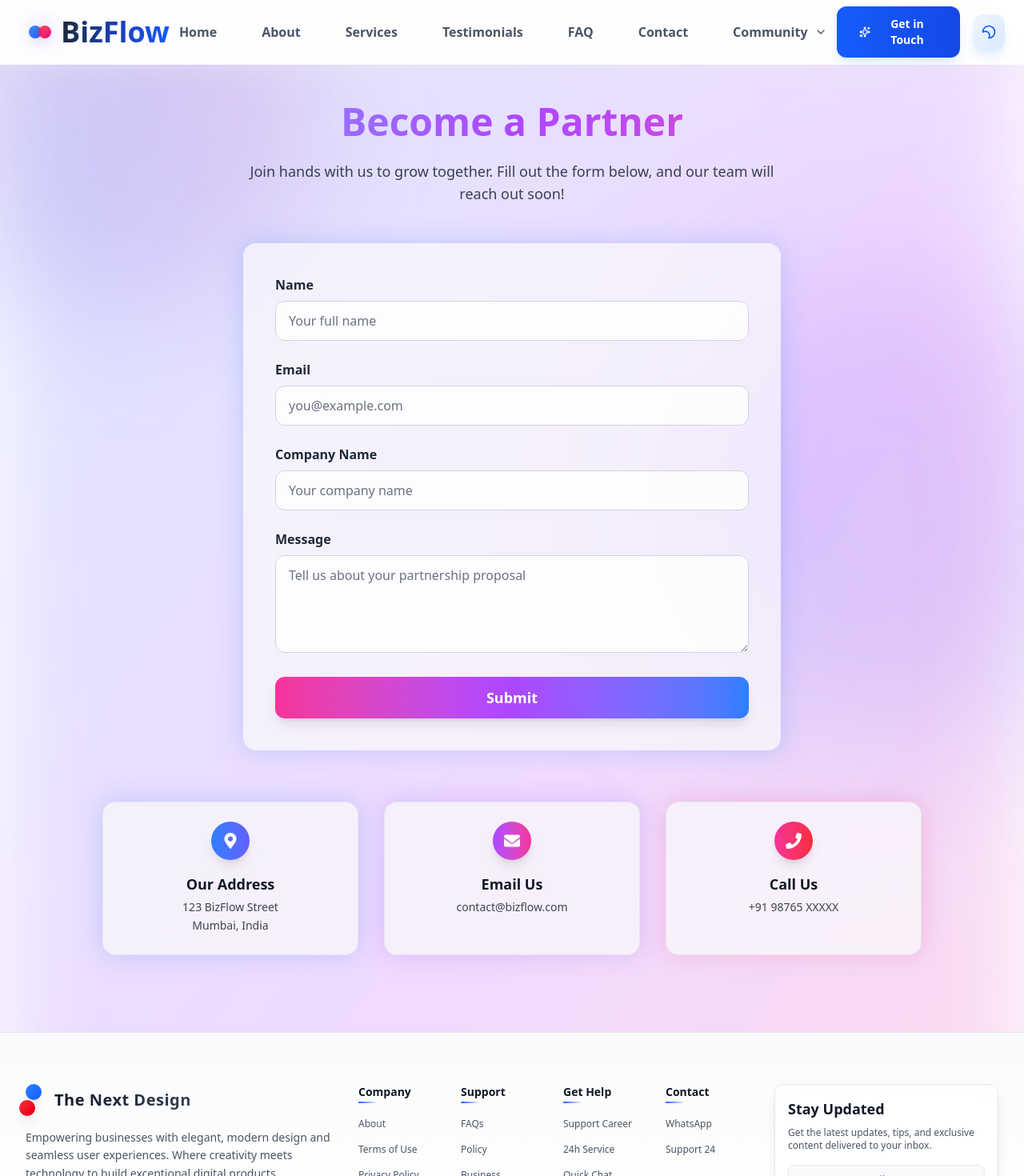
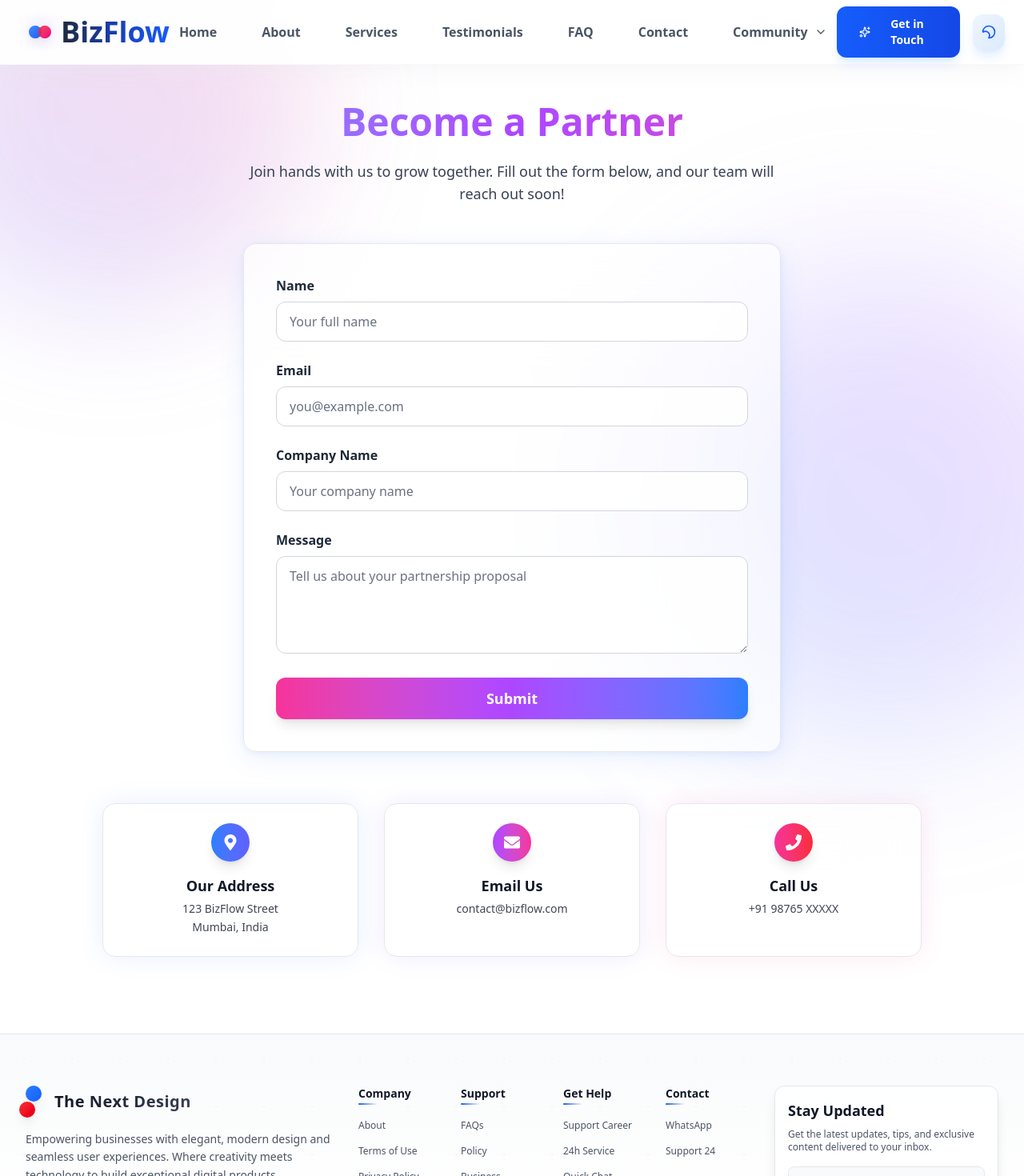
Before and after one commit to kanishka-commits/BizFlow, a React (Vite) app: page /partner in a window 1280 px wide. Shown: the top 1470 px of the page at 80% size. Built offline with nearby package versions, Linux system fonts and the light colour scheme.

Commit message:
Glassmorphism and bounce effect

```diff
--- a/src/pages/Partner.jsx
+++ b/src/pages/Partner.jsx
@@ -2,8 +2,38 @@ import React, { useEffect, useState } from "react";
 import { motion, AnimatePresence } from "framer-motion";
 import { fadeIn, textVariant } from "../utils/motion";
 import { useTheme } from "../context/ThemeContext";
-import { FaCheckCircle } from "react-icons/fa";
-import { FaMapMarkerAlt, FaEnvelope, FaPhone } from "react-icons/fa";
+import { FaCheckCircle, FaMapMarkerAlt, FaEnvelope, FaPhone } from "react-icons/fa";
+
+// Bounce animation for demo glass card
+const demoBounce = {
+  initial: { opacity: 0, scale: 0.92, y: 40 },
+  animate: {
+    opacity: 1,
+    scale: 1.08,
+    y: 0,
+    transition: { type: "spring", stiffness: 260, damping: 12 }
+  },
+  whileHover: {
+    scale: 1.13,
+    boxShadow: "0 16px 64px rgba(59,130,246,0.25)",
+    transition: { type: "spring", stiffness: 340 }
+  }
+};
+
+const glassVariants = {
+  initial: { opacity: 0, scale: 0.95, y: 40 },
+  animate: {
+    opacity: 1,
+    scale: 1,
+    y: 0,
+    transition: { type: "spring", stiffness: 120, damping: 14 }
+  },
+  whileHover: {
+    scale: 1.03,
+    boxShadow: "0 8px 32px rgba(59,130,246,0.15)",
+    transition: { type: "spring", stiffness: 200 }
+  }
+};
 
 const Partner = () => {
   const [showPopup, setShowPopup] = useState(false);
@@ -34,7 +64,6 @@ const Partner = () => {
   const handleSubmit = (e) => {
     e.preventDefault();
 
-    console.log("Form Submitted ✅", formData); // you can replace with API call
     setShowPopup(true);
 
     // reset form after submit
@@ -53,44 +82,48 @@ const Partner = () => {
       variants={fadeIn("up", 0.2)}
       initial="hidden"
       animate="show"
-      className="pt-32 max-w-7xl mx-auto px-4 pb-24"
+      className="pt-32 max-w-7xl mx-auto px-4 pb-24 relative"
     >
-      {/* Background Gradient Glow */}
-      <div className="absolute inset-0 bg-gradient-to-br from-blue-500 via-purple-500 to-pink-500 opacity-20 blur-3xl -z-10" />
-
       <motion.h1
         variants={textVariant(0.3)}
-        className="text-5xl font-extrabold text-center mb-6 bg-gradient-to-r from-blue-400 via-purple-500 to-pink-500 bg-clip-text text-transparent"
+        whileHover={{ scale: 1.13, transition: { type: "spring", stiffness: 340 } }}
+        className="text-5xl font-extrabold text-center mb-6 bg-gradient-to-r from-blue-400 via-purple-500 to-pink-500 bg-clip-text text-transparent cursor-pointer"
       >
         Become a Partner
       </motion.h1>
 
       <motion.p
         variants={fadeIn("up", 0.4)}
-        className={`text-lg text-center max-w-2xl mx-auto mb-12
+        whileHover={{ scale: 1.09, transition: { type: "spring", stiffness: 320 } }}
+        className={`text-lg text-center max-w-2xl mx-auto mb-12 cursor-pointer
           ${isDarkMode ? "text-gray-300" : "text-gray-700"}`}
       >
         Join hands with us to grow together. Fill out the form below, and our
         team will reach out soon!
       </motion.p>
 
-      {/* Form */}
+      {/* Form with glassmorphism and bounce animation */}
       <motion.form
         onSubmit={handleSubmit}
-        variants={fadeIn("up", 0.5)}
-        className={`backdrop-blur-xl rounded-2xl p-10 max-w-2xl mx-auto space-y-6
-          ${
-            isDarkMode
-              ? "bg-white/5 text-white border-white/10 shadow-[0_8px_32px_rgba(0,0,0,0.5)]"
-              : "bg-gray-50/70 text-gray-900 border-transparent shadow-[0_0_30px_rgba(59,130,246,0.25)]"
+        variants={glassVariants}
+        initial="initial"
+        animate="animate"
+        whileHover="whileHover"
+        className={`backdrop-blur-3xl rounded-2xl p-10 max-w-2xl mx-auto space-y-6 border
+          ${isDarkMode
+            ? "bg-white/10 text-white border-white/10 shadow-[0_8px_32px_rgba(0,0,0,0.35)]"
+            : "bg-white/60 text-gray-900 border-gray-200 shadow-[0_0_30px_rgba(59,130,246,0.12)]"
           }`}
+        style={{
+          boxShadow: isDarkMode
+            ? "0 8px 32px rgba(59,130,246,0.10), 0 1.5px 8px rgba(255,255,255,0.08)"
+            : "0 8px 32px rgba(59,130,246,0.10), 0 1.5px 8px rgba(59,130,246,0.08)"
+        }}
       >
         {/* Name */}
         <div>
           <label
-            className={`block font-semibold mb-2 ${
-              isDarkMode ? "text-gray-200" : "text-gray-800"
-            }`}
+            className={`block font-semibold mb-2 ${isDarkMode ? "text-gray-200" : "text-gray-800"}`}
           >
             Name
           </label>
@@ -101,8 +134,7 @@ const Partner = () => {
             onChange={handleChange}
             placeholder="Your full name"
             className={`w-full px-4 py-3 rounded-xl border focus:outline-none focus:ring-2
-              ${
-                isDarkMode
+              ${isDarkMode
                 ? "border-white/20 bg-gray-900/40 text-white placeholder-gray-300 focus:ring-pink-400"
                 : "border-gray-300 bg-white/80 text-gray-800 placeholder-gray-500 focus:ring-pink-400"
               }`}
@@ -113,9 +145,7 @@ const Partner = () => {
         {/* Email */}
         <div>
           <label
-            className={`block font-semibold mb-2 ${
-              isDarkMode ? "text-gray-200" : "text-gray-800"
-            }`}
+            className={`block font-semibold mb-2 ${isDarkMode ? "text-gray-200" : "text-gray-800"}`}
           >
             Email
           </label>
@@ -126,8 +156,7 @@ const Partner = () => {
             onChange={handleChange}
             placeholder="you@example.com"
             className={`w-full px-4 py-3 rounded-xl border focus:outline-none focus:ring-2
-              ${
-                isDarkMode
+              ${isDarkMode
                 ? "border-white/20 bg-gray-900/40 text-white placeholder-gray-300 focus:ring-purple-400"
                 : "border-gray-300 bg-white/80 text-gray-800 placeholder-gray-500 focus:ring-purple-400"
               }`}
@@ -138,9 +167,7 @@ const Partner = () => {
         {/* Company */}
         <div>
           <label
-            className={`block font-semibold mb-2 ${
-              isDarkMode ? "text-gray-200" : "text-gray-800"
-            }`}
+            className={`block font-semibold mb-2 ${isDarkMode ? "text-gray-200" : "text-gray-800"}`}
           >
             Company Name
           </label>
@@ -151,8 +178,7 @@ const Partner = () => {
             onChange={handleChange}
             placeholder="Your company name"
             className={`w-full px-4 py-3 rounded-xl border focus:outline-none focus:ring-2
-              ${
-                isDarkMode
+              ${isDarkMode
                 ? "border-white/20 bg-gray-900/40 text-white placeholder-gray-300 focus:ring-blue-400"
                 : "border-gray-300 bg-white/80 text-gray-800 placeholder-gray-500 focus:ring-blue-400"
               }`}
@@ -162,9 +188,7 @@ const Partner = () => {
         {/* Message */}
         <div>
           <label
-            className={`block font-semibold mb-2 ${
-              isDarkMode ? "text-gray-200" : "text-gray-800"
-            }`}
+            className={`block font-semibold mb-2 ${isDarkMode ? "text-gray-200" : "text-gray-800"}`}
           >
             Message
           </label>
@@ -175,8 +199,7 @@ const Partner = () => {
             placeholder="Tell us about your partnership proposal"
             rows="4"
             className={`w-full px-4 py-3 rounded-xl border focus:outline-none focus:ring-2
-              ${
-                isDarkMode
+              ${isDarkMode
                 ? "border-white/20 bg-gray-900/40 text-white placeholder-gray-300 focus:ring-indigo-400"
                 : "border-gray-300 bg-white/80 text-gray-800 placeholder-gray-500 focus:ring-indigo-400"
               }`}
@@ -184,33 +207,36 @@ const Partner = () => {
         </div>
 
         {/* Submit Button */}
-        <button
+        <motion.button
           type="submit"
+          whileTap={{ scale: 0.97 }}
+          whileHover={{ scale: 1.09 }}
           className="w-full py-3 rounded-xl font-semibold text-lg
             bg-gradient-to-r from-pink-500 via-purple-500 to-blue-500
             text-white shadow-lg hover:opacity-90 transition-all"
         >
           Submit
-        </button>
+        </motion.button>
       </motion.form>
-      {/* Contact Info Cards */}
 
-      {/* Contact Info Cards */}
+      {/* Contact Info Cards with glassmorphism and bounce */}
       <div className="grid grid-cols-1 md:grid-cols-3 gap-8 mt-16 max-w-5xl mx-auto">
         {/* Address Card */}
         <motion.div
-          whileHover={{ scale: 1.05 }}
-          transition={{ type: "spring", stiffness: 200 }}
-          className={`group rounded-2xl p-6 backdrop-blur-xl
+          variants={glassVariants}
+          initial="initial"
+          whileInView="animate"
+          whileHover="whileHover"
+          viewport={{ once: true, amount: 0.2 }}
+          className={`group rounded-2xl p-6 backdrop-blur-2xl
             flex flex-col items-center text-center cursor-pointer
-      ${
-        isDarkMode
-          ? "bg-white/5 border border-white/10 shadow-[0_8px_32px_rgba(0,0,0,0.5)] text-white"
-          : "bg-gray-50/70 border border-gray-200 shadow-[0_0_30px_rgba(59,130,246,0.25)] text-gray-900"
+            ${isDarkMode
+              ? "bg-white/10 border border-white/10 shadow-[0_8px_32px_rgba(0,0,0,0.35)] text-white"
+              : "bg-white/60 border border-gray-200 shadow-[0_0_30px_rgba(59,130,246,0.12)] text-gray-900"
             }`}
         >
           <motion.div
-            whileHover={{ scale: 1.3, rotate: 10 }}
+            whileHover={{ scale: 1.2, rotate: 10 }}
             transition={{ type: "spring", stiffness: 300 }}
             className="flex items-center justify-center w-12 h-12 rounded-full
               bg-gradient-to-r from-blue-500 to-indigo-500 shadow-lg mb-4
@@ -226,18 +252,20 @@ const Partner = () => {
 
         {/* Email Card */}
         <motion.div
-          whileHover={{ scale: 1.05 }}
-          transition={{ type: "spring", stiffness: 200 }}
-          className={`group rounded-2xl p-6 backdrop-blur-xl
+          variants={glassVariants}
+          initial="initial"
+          whileInView="animate"
+          whileHover="whileHover"
+          viewport={{ once: true, amount: 0.2 }}
+          className={`group rounded-2xl p-6 backdrop-blur-2xl
             flex flex-col items-center text-center cursor-pointer
-      ${
-        isDarkMode
-          ? "bg-white/5 border border-white/10 shadow-[0_8px_32px_rgba(0,0,0,0.5)] text-white"
-          : "bg-gray-50/70 border border-gray-200 shadow-[0_0_30px_rgba(139,92,246,0.25)] text-gray-900"
+            ${isDarkMode
+              ? "bg-white/10 border border-white/10 shadow-[0_8px_32px_rgba(0,0,0,0.35)] text-white"
+              : "bg-white/60 border border-gray-200 shadow-[0_0_30px_rgba(139,92,246,0.12)] text-gray-900"
             }`}
         >
           <motion.div
-            whileHover={{ scale: 1.3, rotate: -10 }}
+            whileHover={{ scale: 1.2, rotate: -10 }}
             transition={{ type: "spring", stiffness: 300 }}
             className="flex items-center justify-center w-12 h-12 rounded-full
               bg-gradient-to-r from-purple-500 to-pink-500 shadow-lg mb-4
@@ -253,18 +281,20 @@ const Partner = () => {
 
         {/* Phone Card */}
         <motion.div
-          whileHover={{ scale: 1.05 }}
-          transition={{ type: "spring", stiffness: 200 }}
-          className={`group rounded-2xl p-6 backdrop-blur-xl
+          variants={glassVariants}
+          initial="initial"
+          whileInView="animate"
+          whileHover="whileHover"
+          viewport={{ once: true, amount: 0.2 }}
+          className={`group rounded-2xl p-6 backdrop-blur-2xl
             flex flex-col items-center text-center cursor-pointer
-      ${
-        isDarkMode
-          ? "bg-white/5 border border-white/10 shadow-[0_8px_32px_rgba(0,0,0,0.5)] text-white"
-          : "bg-gray-50/70 border border-gray-200 shadow-[0_0_30px_rgba(236,72,153,0.25)] text-gray-900"
+            ${isDarkMode
+              ? "bg-white/10 border border-white/10 shadow-[0_8px_32px_rgba(0,0,0,0.35)] text-white"
+              : "bg-white/60 border border-gray-200 shadow-[0_0_30px_rgba(236,72,153,0.12)] text-gray-900"
             }`}
         >
           <motion.div
-            whileHover={{ scale: 1.3, rotate: 5 }}
+            whileHover={{ scale: 1.2, rotate: 5 }}
             transition={{ type: "spring", stiffness: 300 }}
             className="flex items-center justify-center w-12 h-12 rounded-full
               bg-gradient-to-r from-pink-500 to-red-500 shadow-lg mb-4
```
Lines whose indentation alone changed are shown as unchanged.
